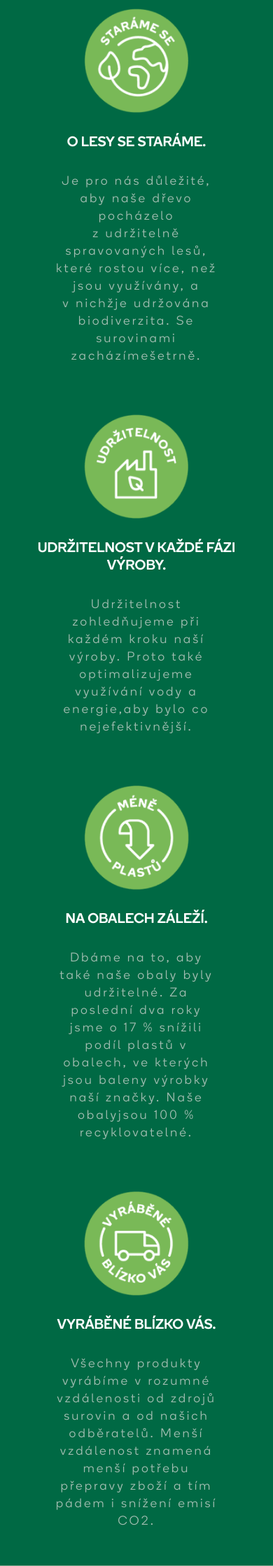
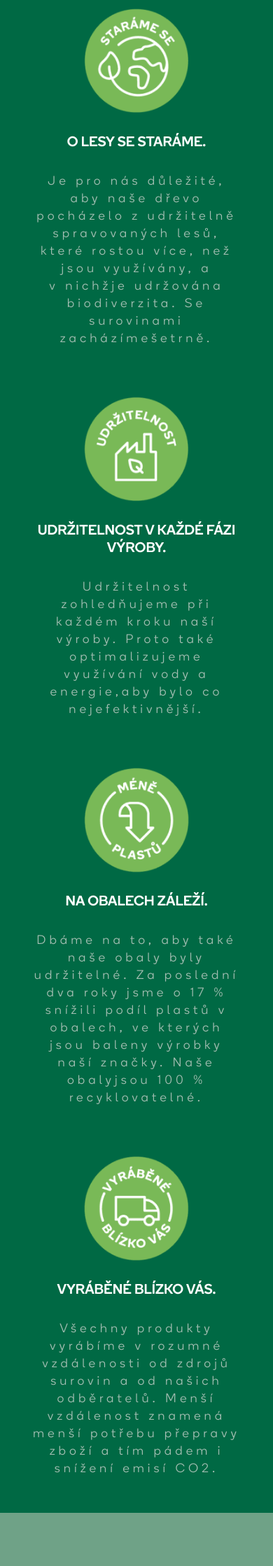
Before and after one commit to panravil/tento_projekt, a PHP site: page /html/index.html in a window 390 px wide. Shown: the part 3609-5847 px from the top of the page at 70% size. Run offline with PHP 8.4, Linux system fonts and the light colour scheme.

Commit message:
brnd padding

```diff
--- a/html/assets/css/style.css
+++ b/html/assets/css/style.css
@@ -1171,7 +1171,7 @@
     .brand-content{
         text-align: center !important;
         letter-spacing: 5px;
-        padding: 0 15% !important;
+        padding: 0 5% !important;
     }
     .brand-child{
         display: block;
@@ -1387,7 +1387,7 @@
         padding: 30px 10px;
     }
     .brand-content{
-        letter-spacing: 3px;
+
     }
     .sec4 div:nth-child(2){
         font-size: 16px;
```
